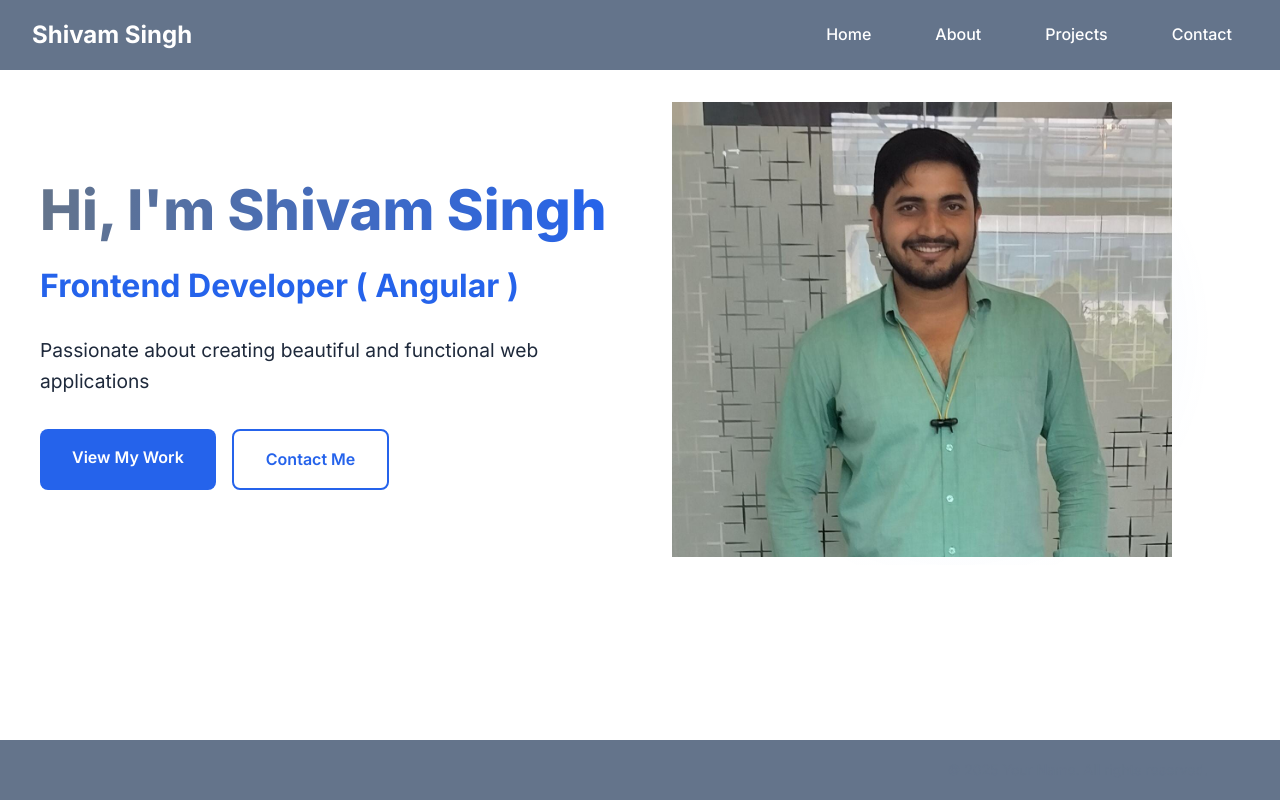
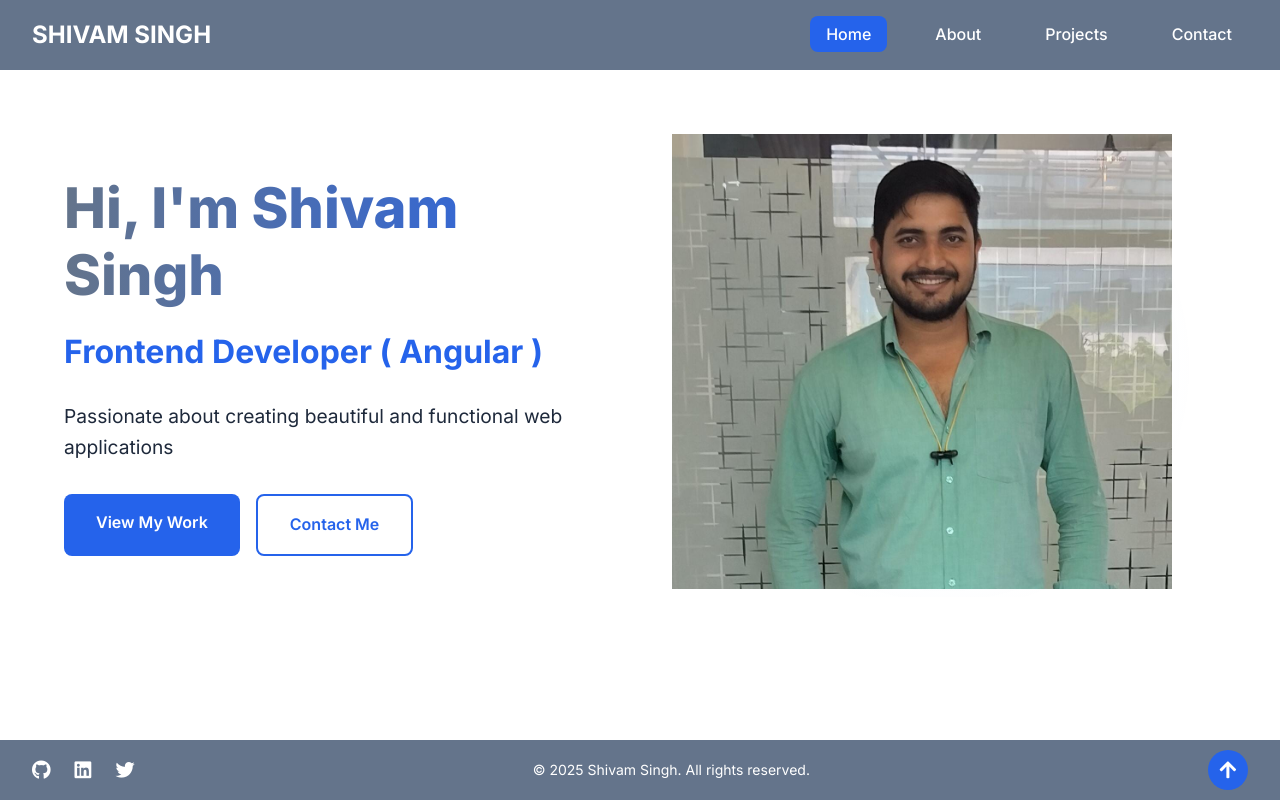
Before and after one commit to shivamsb123/shivam-portfolio, an Angular app: page / in a window 1280 px wide. Built offline with nearby package versions, Linux system fonts and the light colour scheme.

Commit message:
change footer

```diff
--- a/src/app/app.component.html
+++ b/src/app/app.component.html
@@ -1,7 +1,18 @@
 <div class="app-container">
   <app-header></app-header>
   <main class="main-content">
-    <router-outlet></router-outlet>
+    <div id="home" class="section">
+      <app-home></app-home>
+    </div>
+    <div id="about" class="section">
+      <app-about></app-about>
+    </div>
+    <div id="projects" class="section">
+      <app-projects></app-projects>
+    </div>
+    <div id="contact" class="section">
+      <app-contact></app-contact>
+    </div>
   </main>
   <app-footer></app-footer>
 </div>
--- a/src/app/app.component.scss
+++ b/src/app/app.component.scss
@@ -6,7 +6,13 @@
 
 .main-content {
   flex: 1;
+  margin-top: 70px; // Height of header
+  margin-bottom: 60px; // Height of footer
   overflow-y: auto;
-    padding-top: 70px; /* Height of header */
-    padding-bottom: 60px; /* Height of footer */
+
+  .section {
+    min-height: 100vh;
+    padding: 2rem;
+    scroll-margin-top: 70px; // This is important for smooth scrolling
   }
+}
--- a/src/app/components/footer/footer.component.html
+++ b/src/app/components/footer/footer.component.html
@@ -6,7 +6,10 @@
         <a href="https://linkedin.com/in/yourprofile" target="_blank"><i class="fab fa-linkedin"></i></a>
         <a href="https://twitter.com/yourhandle" target="_blank"><i class="fab fa-twitter"></i></a>
       </div>
-        <p>&copy; {{currentYear}} Your Name. All rights reserved.</p>
+      <p style="color: white;">&copy; {{currentYear}} Shivam Singh. All rights reserved.</p>
+      <button class="scroll-top" (click)="scrollToTop()" title="Scroll to top">
+        <i class="fas fa-arrow-up"></i>
+      </button>
     </div>
   </div>
 </footer>
--- a/src/app/components/footer/footer.component.scss
+++ b/src/app/components/footer/footer.component.scss
@@ -37,6 +37,49 @@ footer {
         color: var(--text-light);
         font-size: 0.875rem;
       }
+
+      .scroll-top {
+        background-color: var(--primary-color);
+        color: var(--text-white);
+        border: none;
+        border-radius: 50%;
+        width: 40px;
+        height: 40px;
+        display: flex;
+        align-items: center;
+        justify-content: center;
+        cursor: pointer;
+        transition: all 0.3s ease;
+
+        &:hover {
+          background-color: var(--primary-dark);
+          transform: translateY(-3px);
+          box-shadow: 0 4px 8px rgba(0, 0, 0, 0.2);
+        }
+
+        i {
+          font-size: 1.2rem;
+        }
+      }
     }
   }
 }
+
+/* Responsive adjustments */
+@media (max-width: 768px) {
+  footer {
+    .container {
+      .footer-content {
+        padding: 0 0.5rem;
+
+        p {
+          display: none; /* Hide copyright on mobile */
+        }
+
+        .social-links {
+          gap: 1rem;
+        }
+      }
+    }
+  }
+}
--- a/src/app/components/footer/footer.component.ts
+++ b/src/app/components/footer/footer.component.ts
@@ -7,4 +7,14 @@ import { Component } from '@angular/core';
 })
 export class FooterComponent {
   currentYear = new Date().getFullYear();
+
+  scrollToTop() {
+    const element = document.getElementById('home');
+    if (element) {
+      element.scrollIntoView({
+        behavior: 'smooth',
+        block: 'start'
+      });
+    }
+  }
 }
--- a/src/app/components/header/header.component.html
+++ b/src/app/components/header/header.component.html
@@ -1,7 +1,7 @@
 <header>
   <nav class="navbar">
     <div class="logo">
-        <a routerLink="/">Shivam Singh</a>
+      <a (click)="scrollToSection('home')" style="cursor: pointer;">SHIVAM SINGH</a>
     </div>
     <button class="mobile-menu" (click)="toggleMenu()">
       <span></span>
@@ -9,10 +9,10 @@
       <span></span>
     </button>
     <ul class="nav-links" [class.active]="isMenuOpen">
-        <li><a routerLink="/home" routerLinkActive="active" >Home</a></li>
-        <li><a routerLink="/about" routerLinkActive="active">About</a></li>
-        <li><a routerLink="/projects" routerLinkActive="active">Projects</a></li>
-        <li><a routerLink="/contact" routerLinkActive="active">Contact</a></li>
+      <li><a (click)="scrollToSection('home')" [class.active]="activeSection === 'home'" style="cursor: pointer;">Home</a></li>
+      <li><a (click)="scrollToSection('about')" [class.active]="activeSection === 'about'" style="cursor: pointer;">About</a></li>
+      <li><a (click)="scrollToSection('projects')" [class.active]="activeSection === 'projects'" style="cursor: pointer;">Projects</a></li>
+      <li><a (click)="scrollToSection('contact')" [class.active]="activeSection === 'contact'" style="cursor: pointer;">Contact</a></li>
     </ul>
   </nav>
 </header>
--- a/src/app/components/header/header.component.ts
+++ b/src/app/components/header/header.component.ts
@@ -1,4 +1,4 @@
-import { Component } from '@angular/core';
+import { Component, HostListener } from '@angular/core';
 
 @Component({
   selector: 'app-header',
@@ -7,8 +7,42 @@ import { Component } from '@angular/core';
 })
 export class HeaderComponent {
   isMenuOpen = false;
+  activeSection = 'home';
+
+  @HostListener('window:scroll', ['$event'])
+  onScroll() {
+    this.updateActiveSection();
+  }
+
+  updateActiveSection() {
+    const sections = ['home', 'about', 'projects', 'contact'];
+    let currentSection = 'home';
+
+    for (const section of sections) {
+      const element = document.getElementById(section);
+      if (element) {
+        const rect = element.getBoundingClientRect();
+        if (rect.top <= 100 && rect.bottom >= 100) {
+          currentSection = section;
+          break;
+        }
+      }
+    }
+
+    this.activeSection = currentSection;
+  }
+
+  scrollToSection(sectionId: string) {
+    const element = document.getElementById(sectionId);
+    if (element) {
+      element.scrollIntoView({ behavior: 'smooth' });
+      this.isMenuOpen = false;
+      this.activeSection = sectionId;
+    }
+  }
 
   toggleMenu() {
     this.isMenuOpen = !this.isMenuOpen;
   }
+
 }
--- a/src/app/components/home/home.component.html
+++ b/src/app/components/home/home.component.html
@@ -4,9 +4,10 @@
       <h1>Hi, I'm {{name}}</h1>
       <h2>{{title}}</h2>
       <p>{{description}}</p>
+      <!-- Update your CTA buttons section -->
       <div class="cta-buttons">
-        <a routerLink="/projects" class="btn primary">View My Work</a>
-        <a routerLink="/contact" class="btn secondary">Contact Me</a>
+        <a (click)="scrollToSection('projects')" class="btn primary" style="cursor: pointer;">View My Work</a>
+        <a (click)="scrollToSection('contact')" class="btn secondary" style="cursor: pointer;">Contact Me</a>
       </div>
     </div>
     <div class="hero-image">
--- a/src/app/components/home/home.component.ts
+++ b/src/app/components/home/home.component.ts
@@ -9,4 +9,11 @@ export class HomeComponent {
   name = 'Shivam Singh';
   title = 'Frontend Developer ( Angular )';
   description = 'Passionate about creating beautiful and functional web applications';
+
+  scrollToSection(sectionId: string) {
+    const element = document.getElementById(sectionId);
+    if (element) {
+      element.scrollIntoView({ behavior: 'smooth' });
+    }
+  }
 }
--- a/src/index.html
+++ b/src/index.html
@@ -8,6 +8,7 @@
   <link rel="icon" type="image/x-icon" href="favicon.ico">
   <!-- <link rel="stylesheet" href="https://cdnjs.cloudflare.com/ajax/libs/font-awesome/5.15.4/css/all.min.css"> -->
   <link href="https://fonts.googleapis.com/css2?family=Inter:wght@400;500;600;700;800&display=swap" rel="stylesheet">
+  <link rel="stylesheet" href="https://cdnjs.cloudflare.com/ajax/libs/font-awesome/5.15.4/css/all.min.css">
 </head>
 <body>
   <app-root></app-root>
--- a/src/styles.scss
+++ b/src/styles.scss
@@ -19,9 +19,17 @@
   box-sizing: border-box;
 }
 
-html, body {
+body {
   height: 100%;
   overflow: auto;
+
+}
+
+html {
+  height: 100%;
+  overflow: auto;
+  scroll-behavior: smooth;
+
 }
 
 body {
@@ -32,7 +40,7 @@ body {
 
 .container {
   width: 100%;
-  max-width: 1200px;
+  // max-width: 1200px;
   margin: 0 auto;
   padding: 0 1rem;
 }
```
Lines whose indentation alone changed are shown as unchanged.
